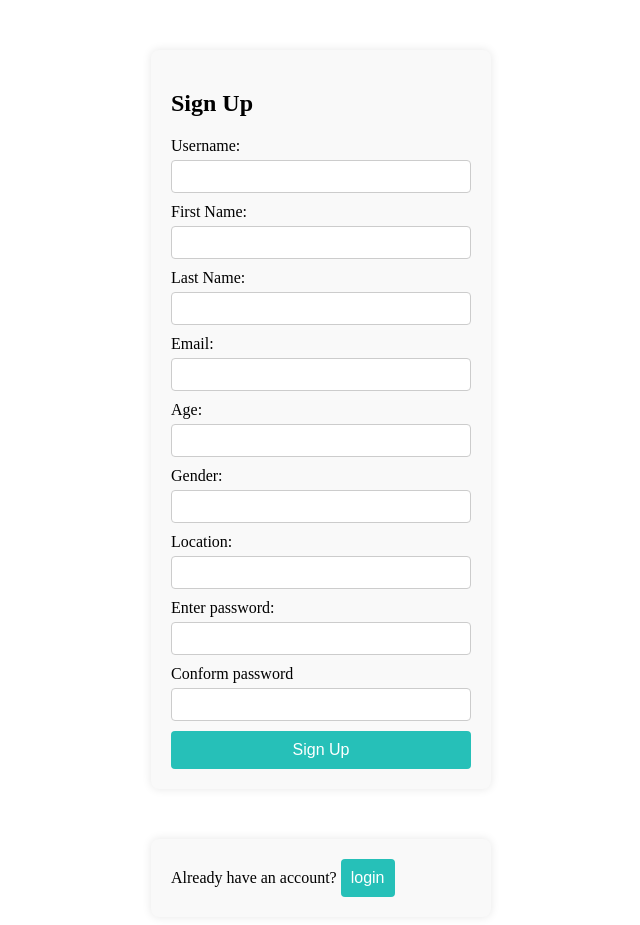
After one commit to Bhaveshkorane/myProject, a Django app: page /signup/ in a window 1280 px wide. The commit adds this page. Shown: the whole page, without its empty margins (319-959 px from the left). Run offline with Django 4.2, Linux system fonts and the light colour scheme.

Commit message:
this is todays last push

```diff
--- a/index/admin.py
+++ b/index/admin.py
@@ -1,6 +1,7 @@
 from django.contrib import admin
 
-from .models import empdata
+from .models import empdata,profile
 # Register your models here.
 
 admin.site.register(empdata)
+admin.site.register(profile)
--- a/index/urls.py
+++ b/index/urls.py
@@ -6,4 +6,6 @@ urlpatterns = [
     path('addData/', views.addData, name='addData_url'),
     path('view/', views.viewDetails, name='view_url'),
     path('addNew/', views.addNew, name='addNew_url'),
+    path('signup/',views.signup,name='signup_url'),
+    path('login/',views.login,name='login_url')
 ]
--- a/index/views.py
+++ b/index/views.py
@@ -1,6 +1,8 @@
 from django.shortcuts import render, HttpResponse
-from django.contrib import messages
-from .models import empdata
+from django.contrib import messages, auth
+from .models import empdata,profile
+from django.contrib.auth.models import User
+
 
 def index(request):
     return render(request, 'index.html')
@@ -25,3 +27,24 @@ def addNew(request):
 def viewDetails(request):
     mydata = empdata.objects.filter(name='bhavesh ').values()
     return render(request, 'view.html', context={'data': mydata})
+
+
+def signup(request):
+    if request.method == 'POST':
+        username=request.POST['uname']
+        first_name=request.POST['fname']
+        last_name=request.POST['lname']
+        email=request.POST['email']
+        age=request.POST['age']
+        gender=request.POST['gender']
+        location=request.POST['location']
+        pass1=request.POST['pass1']
+        pass2=request.POST['pass2']
+
+
+
+
+    return render(request, 'registration.html')
+
+def login(request):
+    return render(request,'login.html')
--- a/templates/base.html
+++ b/templates/base.html
@@ -37,6 +37,9 @@ button:hover {
     <a href="{% url 'addNew_url' %}"><button>add Detail</button></a>
     <a href="{% url 'view_url' %}"><button>View Detail</button></a>
     <a href="{% url 'index_url' %}"><button>index</button></a>
+    <a href="{% url 'login_url' %}"><button>login</button></a>
+    <a href="{% url 'signup_url' %}"><button>sign up</button></a>
+
 
     {% block my%}
 
--- /dev/null
+++ b/templates/login.html
@@ -0,0 +1 @@
+<b>this is loing page </b>
--- /dev/null
+++ b/templates/registration.html
@@ -0,0 +1,83 @@
+<!DOCTYPE html>
+<html>
+<head>
+    <title>User Registration</title>
+    <style>
+        .form-container {
+            background-color: #f9f9f9;
+            padding: 20px;
+            border-radius: 8px;
+            box-shadow: 0 0 10px rgba(0, 0, 0, 0.1);
+            width: 300px;
+            margin: auto;
+            margin-top: 50px;
+        }
+        form {
+            display: flex;
+            flex-direction: column;
+        }
+        label {
+            margin-bottom: 5px;
+        }
+        input {
+            margin-bottom: 10px;
+            padding: 8px;
+            border: 1px solid #ccc;
+            border-radius: 4px;
+        }
+        button {
+            padding: 10px;
+            border: none;
+            border-radius: 4px;
+            background-color: #26c0b8;
+            color: white;
+            cursor: pointer;
+            font-size: 16px;
+        }
+        button:hover {
+            background-color: #0056b3;
+        }
+    </style>
+</head>
+<body>
+    <div class="form-container">
+        <h2>Sign Up</h2>
+        <form action="#" method="post">
+            {% csrf_token %}
+            <label for="uname">Username:</label>
+            <input type="text" id="uname" name="uname" required>
+
+            <label for="fname">First Name:</label>
+            <input type="text" id="fname" name="fname" required>
+
+            <label for="lname">Last Name:</label>
+            <input type="text" id="lname" name="lname" required>
+
+            <label for="email">Email:</label>
+            <input type="email" id="email" name="email" required>
+
+            <label for="age">Age:</label>
+            <input type="number" id="age" name="age" required>
+
+            <label for="gender">Gender:</label>
+            <input type="text" id="gender" name="gender" required>
+
+            <label for="location">Location:</label>
+            <input type="text" id="location" name="location" >
+
+            <label for="pass1">Enter password:</label>
+            <input type="password" id="pass1" name="pass1" required>
+
+            <label for="pass2">Conform password</label>
+            <input type="password" id="pass2" name="pass2" required>
+
+            <button type="submit">Sign Up</button>
+        </form>
+    </div>
+
+    <div class="form-container">
+        Already have an account?
+        <a href="{% url 'login_url' %}"><button type="submit">login</button></a>
+    </div>
+</body>
+</html>
```
Also changed, not shown: index/models.py (+17 -1 lines), index/migrations/0002_profile.py (added).
